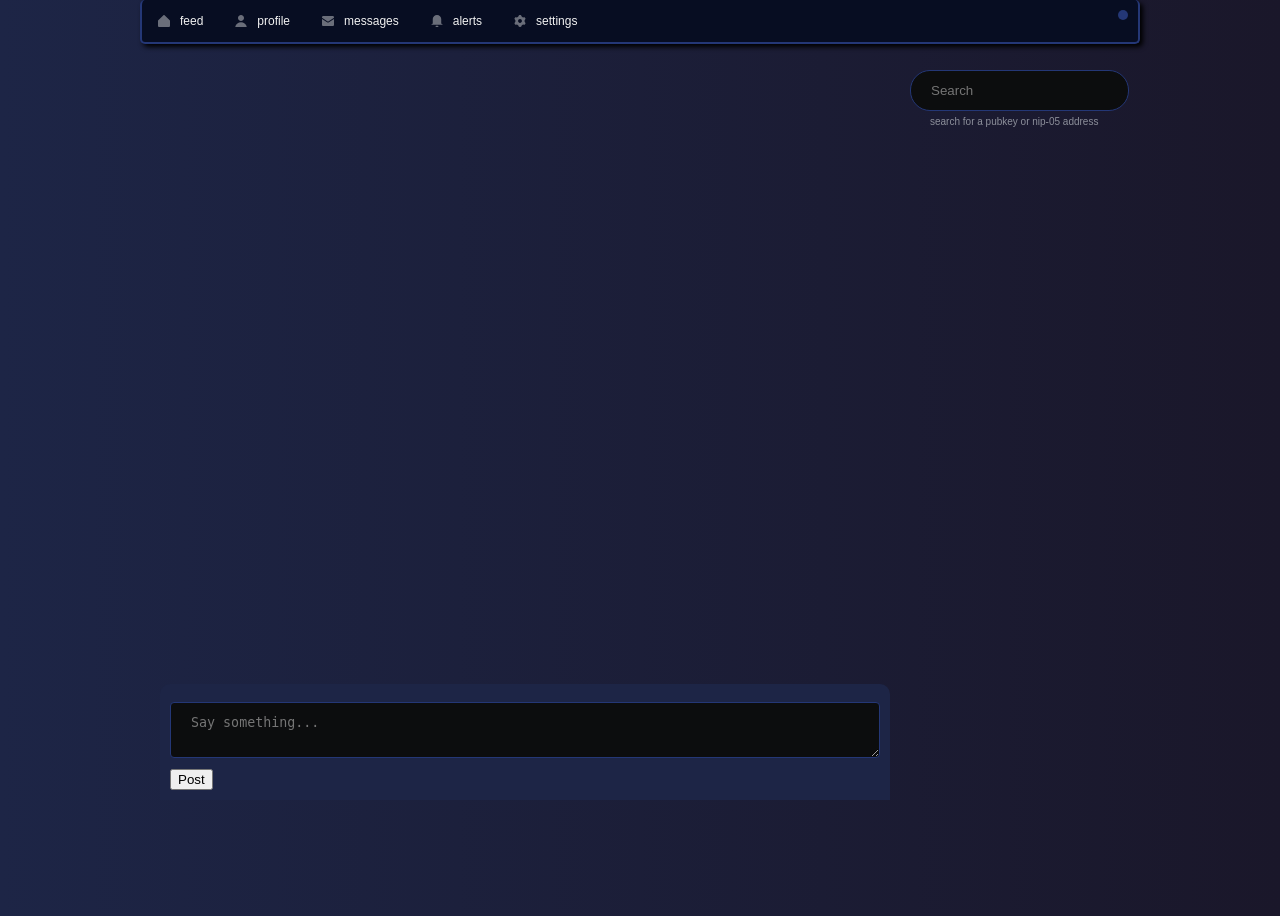
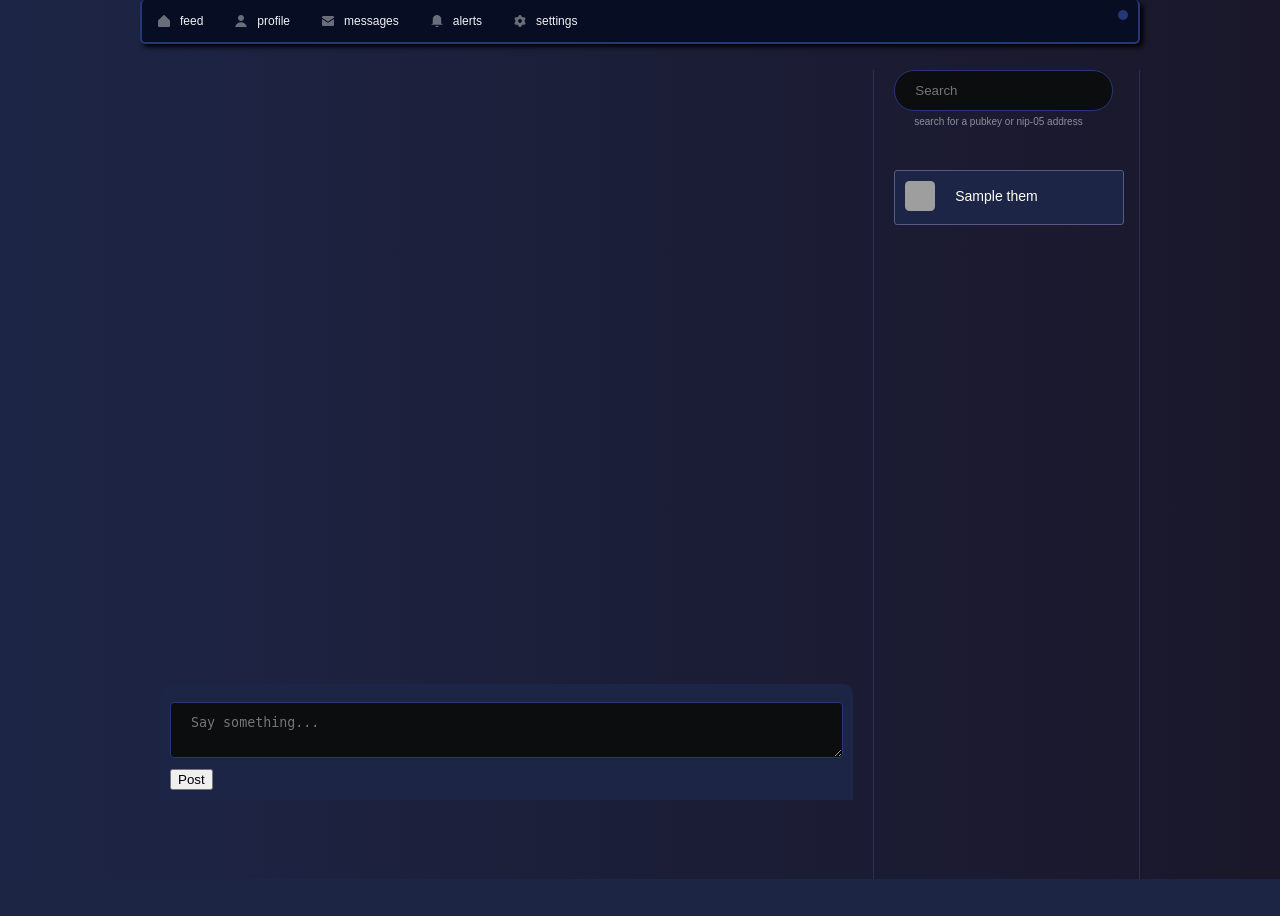
Before and after one commit to BrightonBTC/bija, a Flask app: template bija/templates/message_thread.html in a window 1280 px wide. After the commit the page ends 879 px from the top, so only its background shows below. Run offline with Flask 2, Linux system fonts and the light colour scheme; the template is opened without the code that fills it: most values are stand-ins (such as "Sample title", 1, 10 or a date in 2020); parts of the project's set-up code (start-up, migrations or seed data) failed here and were passed over; some libraries are stand-ins or nearby versions; grey boxes are pictures that could not be loaded.

Commit message:
profile brief on messages page + style active hyperlinks in main nav

```diff
--- a/bija/routes.py
+++ b/bija/routes.py
@@ -284,11 +284,12 @@
         pk = request.args['pk']
 
     profile = DB.get_profile(get_key())
+    them = DB.get_profile(pk)
 
     messages.reverse()
 
     return render_template("message_thread.html", page_id="messages_from", title="Messages From", messages=messages,
-                           me=profile, them=pk)
+                           me=profile, them=them)
 
 
 @app.route('/submit_message', methods=['POST', 'GET'])
@@ -339,7 +340,7 @@
         is_me = True
         profiles = DB.get_following()
     profile = DB.get_profile(k)
-    return render_template("following.html", page_id="following", title="Following", profile=profile, profiles=profiles,
+    return render_template("following.html", page_id="profile", title="Following", profile=profile, profiles=profiles,
                            is_me=is_me)
 
 
--- a/bija/static/styles.css
+++ b/bija/static/styles.css
@@ -176,11 +176,21 @@
 .topnav .title {
     font-size: 12px;
 }
-
+.topnav.nav-home .home-link, .topnav.nav-profile .profile-link, .topnav.nav-messages .messages-link, .topnav.nav-messages_from .messages-link, .topnav.nav-alerts .alerts-link, .topnav.nav-settings .settings-link{
+    color: var(--lnk-clr);
+    font-weight: 800;
+    background: var(--bg-clr1);
+}
+.row{
+    border-right: 1px solid var(--bdr-clr-1);
+    padding-right: 20px;
+}
 .left-column {
     float: left;
     width: 75%;
-    padding-left:20px;
+    padding-left: 20px;
+    padding-right: 20px;
+    border-right: 1px solid var(--bdr-clr-1);
 }
 
 .right-column {
@@ -961,6 +971,28 @@
     overflow: hidden;
     text-overflow: ellipsis;
 }
+.profile-brief.card {
+    display: flex;
+    padding: 10px;
+    align-items: center;
+}
+.profile-brief .profile-image {
+    flex: 0 0 30px;
+}
+.profile-brief .profile-image img {
+    width: 30px;
+    height: 30px;
+}
+.profile-brief a.name{
+    color: var(--txt-clr);
+}
+.profile-brief .uname{
+    white-space: nowrap;
+    overflow: hidden;
+    text-overflow: ellipsis;
+    width: 150px;
+    display: inline-block;
+}
 /* ---------- */
 
 @keyframes fadeInOut {
--- a/bija/templates/alerts.html
+++ b/bija/templates/alerts.html
@@ -4,7 +4,7 @@
 
 <ul class="alerts">
 {%- for alert in alerts: -%}
-    <li>
+    <li class="seen{{alert['seen']}}">
     {%- if alert['kind'] == 3 -%}
         {%- if alert['thread_root'] is not none -%}
             {%- set root = alert['thread_root'] -%}
@@ -17,9 +17,9 @@
             {%- set content = alert['content'] -%}
         {%- endif -%}
         <a href="/note?id={{root}}#{{alert['event']}}">
-        {{content}} {{alert['name'] | ident_string(alert['public_key'], none, none) | safe }} reacted
+        <span class="reaction">{{content}}</span> {{alert['name'] | ident_string(alert['public_key'], none, none) | safe }} reacted
         <div class="alert-content">
-            {{alert['note_content'][:121]| striptags}}...
+            {{alert['note_content'][:210]| striptags}}
         </div>
         </a>
     {%- endif -%}
--- a/bija/templates/base.html
+++ b/bija/templates/base.html
@@ -10,12 +10,12 @@
 
 <body>
 <div class="main" data-page="{{page_id}}">
-  <div class="topnav">
-    <a href="/"><img src="static/home.svg"><span class="title">feed</span><span id="n_unseen_posts" class="unseen"></span></a>
-    <a href="/profile"><img src="static/profile.svg"><span class="title">profile</span></a>
-    <a href="/messages"><img src="static/messages.svg"><span class="title">messages</span><span id="n_unseen_messages" class="unseen"></span></a>
-    <a href="/alerts"><img src="static/notif.svg"><span class="title">alerts</span></a>
-    <a href="/settings"><img src="static/settings.svg"><span class="title">settings</span></a>
+  <div class="topnav nav-{{page_id}}">
+    <a href="/" class="home-link"><img src="static/home.svg"><span class="title">feed</span><span id="n_unseen_posts" class="unseen"></span></a>
+    <a href="/profile" class="profile-link"><img src="static/profile.svg"><span class="title">profile</span></a>
+    <a href="/messages" class="messages-link"><img src="static/messages.svg"><span class="title">messages</span><span id="n_unseen_messages" class="unseen"></span></a>
+    <a href="/alerts" class="alerts-link"><img src="static/notif.svg"><span class="title">alerts</span><span id="n_alerts" class="unseen"></span></a>
+    <a href="/settings" class="settings-link"><img src="static/settings.svg"><span class="title">settings</span></a>
     <span class="conn-status right"></span>
   </div>
 
--- a/bija/templates/message_thread.html
+++ b/bija/templates/message_thread.html
@@ -1,15 +1,20 @@
 {%- extends "base.html" -%}
 
 {%- block content -%}
-<div class="messages" id="messages_from" data-contact="{{them}}">
+<div class="messages" id="messages_from" data-contact="{{them.public_key}}">
 {%- include 'message_thread.items.html' -%}
 </div>
 <div id="message-poster">
   <form id="new_message_form">
       <textarea name="new_message" id="new_message" placeholder="Say something..."></textarea>
-      <input type="hidden" name="new_message_pk" id="new_message_pk" value="{{them}}">
+      <input type="hidden" name="new_message_pk" id="new_message_pk" value="{{them.public_key}}">
       <input type="button" name="new_message_submit" id="new_message_submit" value="Post">
   </form>
 </div>
 
 {%- endblock content -%}
+
+{%- block right_content -%}
+{%- set profile=them -%}
+{%- include 'profile.brief.html' -%}
+{%- endblock right_content -%}
--- a/bija/templates/message_thread.items.html
+++ b/bija/templates/message_thread.items.html
@@ -7,7 +7,7 @@
 {%- endif -%}
 
 {%- if message.is_sender -%}
-    {%- if message.pic is not none -%}
+    {%- if message.pic is not none and message.pic|length > 0 -%}
         {%- set pic=message.pic -%}
     {%- else -%}
         {%- set pic="/identicon?id="+message.public_key -%}
--- a/bija/templates/messages.html
+++ b/bija/templates/messages.html
@@ -3,13 +3,13 @@
 {%- block content -%}
 {%- for message in messages: -%}
 
-{%- if message.pic is not none -%}
+{%- if message.pic is not none and message.pic|length > 0  -%}
     {%- set pic=message.pic -%}
 {%- else -%}
     {%- set pic="/identicon?id="+message.public_key -%}
 {%- endif -%}
 
-{%- if message['name'] is not none -%}
+{%- if message['name'] is not none and message['name']|length > 0  -%}
     {%- set name=message.name -%}
 {%- else -%}
     {%- set name=(message.public_key | truncate(21, False, '...')) -%}
--- /dev/null
+++ b/bija/templates/profile.brief.html
@@ -0,0 +1,16 @@
+{%- if profile['about'] is not none -%}
+    {%- set about=profile['about'] -%}
+{%- else -%}
+    {%- set about='' -%}
+{%- endif -%}
+
+<div class="profile-brief card">
+
+    <div class="profile-image profile-item">
+        {%- set p=profile -%}
+        {%- include 'profile.image.html' -%}
+    </div>
+    <div class="profile-details profile-item">
+        <a class="name" href="/profile?pk={{profile['public_key']}}">{{profile['name'] | ident_string(profile['public_key'], profile['nip05'], profile['nip05_validated']) | safe }}</a>
+    </div>
+</div>
--- a/bija/templates/profile.image.html
+++ b/bija/templates/profile.image.html
@@ -1,5 +1,5 @@
 <a href="/profile?pk={{p['public_key']}}">
-{%- if p['pic'] is not none -%}
+{%- if p['pic'] is not none and p['pic']|length > 0 -%}
 <img src="{{p['pic']}}" class="user-image" data-rel="{{p['public_key']}}"  onerror="defaultImage(this);"  />
 {%- else -%}
 <img src="/identicon?id={{p['public_key']}}" data-rel="{{p['public_key']}}" class="user-image" />
```
